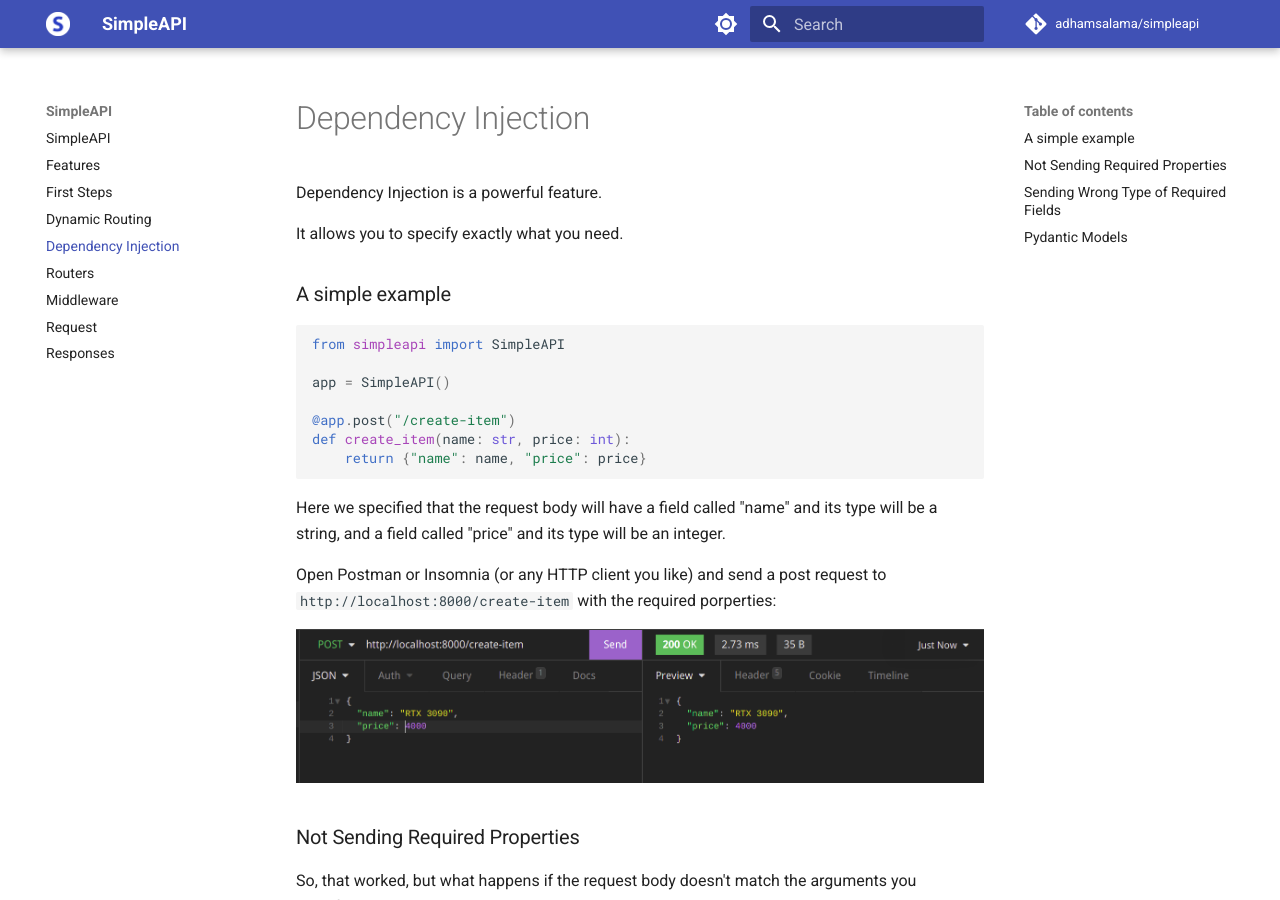
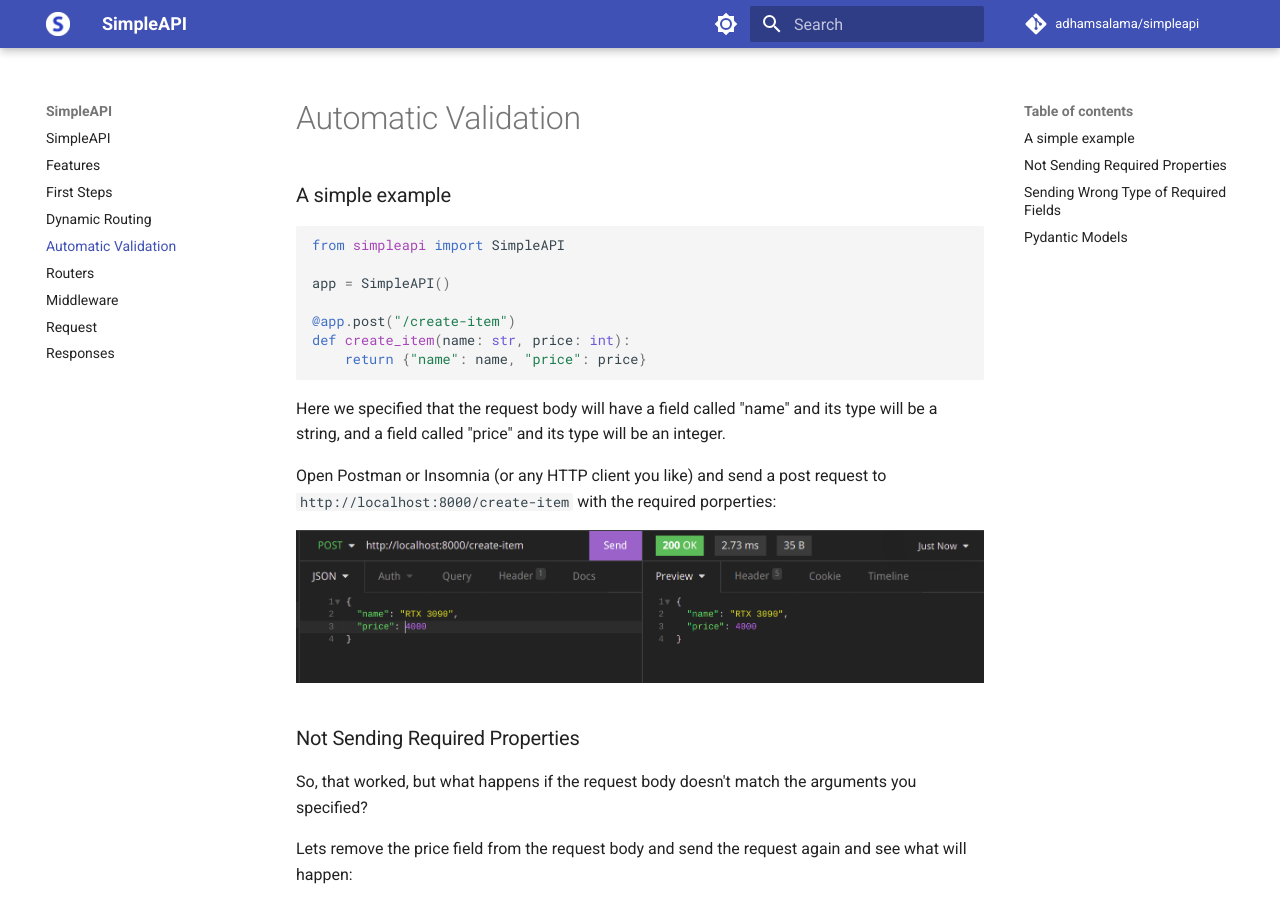
Before and after one commit to adhamsalama/simpleapi, an MkDocs documentation site: the page built from docs/automatic_validation.md, in a window 1280 px wide and 900 px high. Built offline with MkDocs 1.6.1 and Material for MkDocs 9.7.7, drawn with Linux system fonts in a browser that asks for light colours; comment, search, counter and statistics services are not loaded.

Commit message:
Update docs

```diff
--- a/docs/dependency_injection.md
+++ b/docs/automatic_validation.md
@@ -1,8 +1,4 @@
-# Dependency Injection
-
-Dependency Injection is a powerful feature.
-
-It allows you to specify exactly what you need.
+# Automatic Validation
 
 ### A simple example
 
--- a/mkdocs.yml
+++ b/mkdocs.yml
@@ -34,7 +34,7 @@ nav:
   - features.md
   - first_steps.md
   - dynamic_routing.md
-  - dependency_injection.md
+  - automatic_validation.md
   - routers.md
   - middleware.md
   - request.md
```
Also changed, not shown: docs/features.md (+0 -4 lines).
